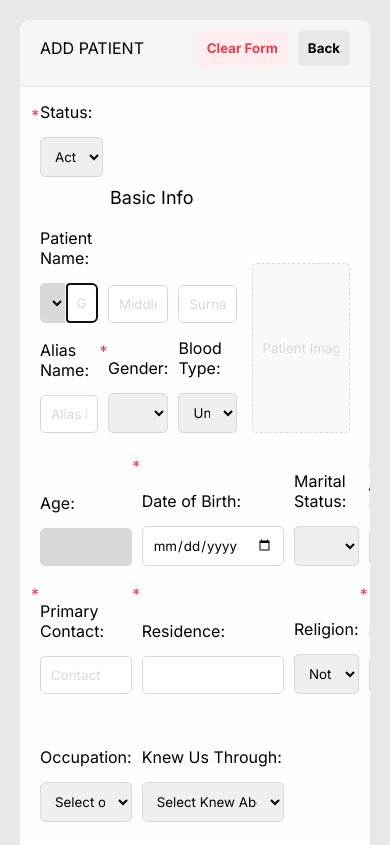
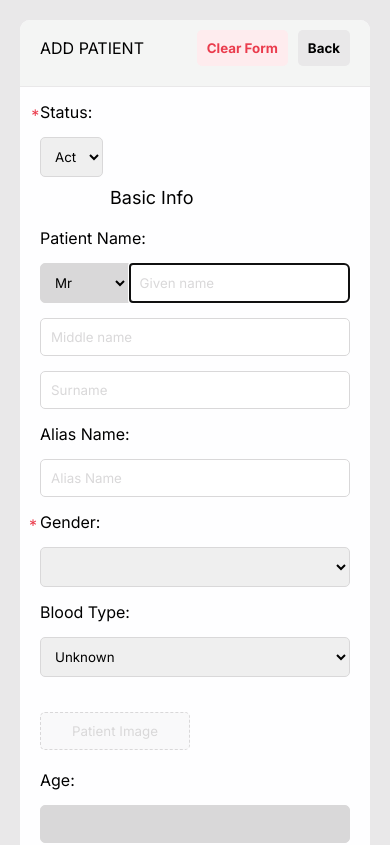
Before and after one commit to githubarj/patient-master, a React (Vite) app: page /patient-form in a window 390 px wide. Shown: the top 845 px of the page. Built offline with nearby package versions, Linux system fonts and the light colour scheme.

Commit message:
responsiveness

```diff
--- a/src/Components/Actions/Actions.jsx
+++ b/src/Components/Actions/Actions.jsx
@@ -2,6 +2,7 @@ import { useNavigate } from "react-router";
 import PropTypes from "prop-types";
 import { TableContext } from "../../Routes/PatientsTable/PatientsTable";
 import { useContext } from "react";
+// import { useToggle } from "../Hooks/useToggle";
 
 function Actions({ id }) {
   const navigate = useNavigate();
@@ -15,6 +16,10 @@ function Actions({ id }) {
       setId(id);
     }
   }
+
+  // const {togglePopup, setId} = useToggle()
+  // const { togglePopup, setId } = useToggle();
+
 
   const { togglePopup, setId } = useContext(TableContext);
 
--- a/src/Components/Form/form.css
+++ b/src/Components/Form/form.css
@@ -116,3 +116,32 @@ form label {
 .form-active-select label {
   width: calc(25% - 15px);
 }
+
+/* 3 columns per row (≥ 768px) */
+@media screen and (min-width: 768px) and (max-width: 991px) {
+    .form-part-2,
+  .form-row-1 {
+    grid-template-columns: repeat(3, 1fr);
+    grid-template-rows: auto;
+  }
+}
+
+/* 2 columns per row (≥ 576px) */
+@media screen and (min-width: 576px) and (max-width: 767px) {
+   .form-part-2,
+  .form-row-1,
+  .form-part-1 {
+    grid-template-columns: repeat(2, 1fr);
+    grid-template-rows: auto;
+  }
+}
+
+/* 1 column per row (< 576px) */
+@media screen and (max-width: 575px) {
+   .form-part-2,
+  .form-row-1,
+  .form-part-1 {
+    grid-template-columns: repeat(1, 1fr);
+    grid-template-rows: auto;
+  }
+}
```
